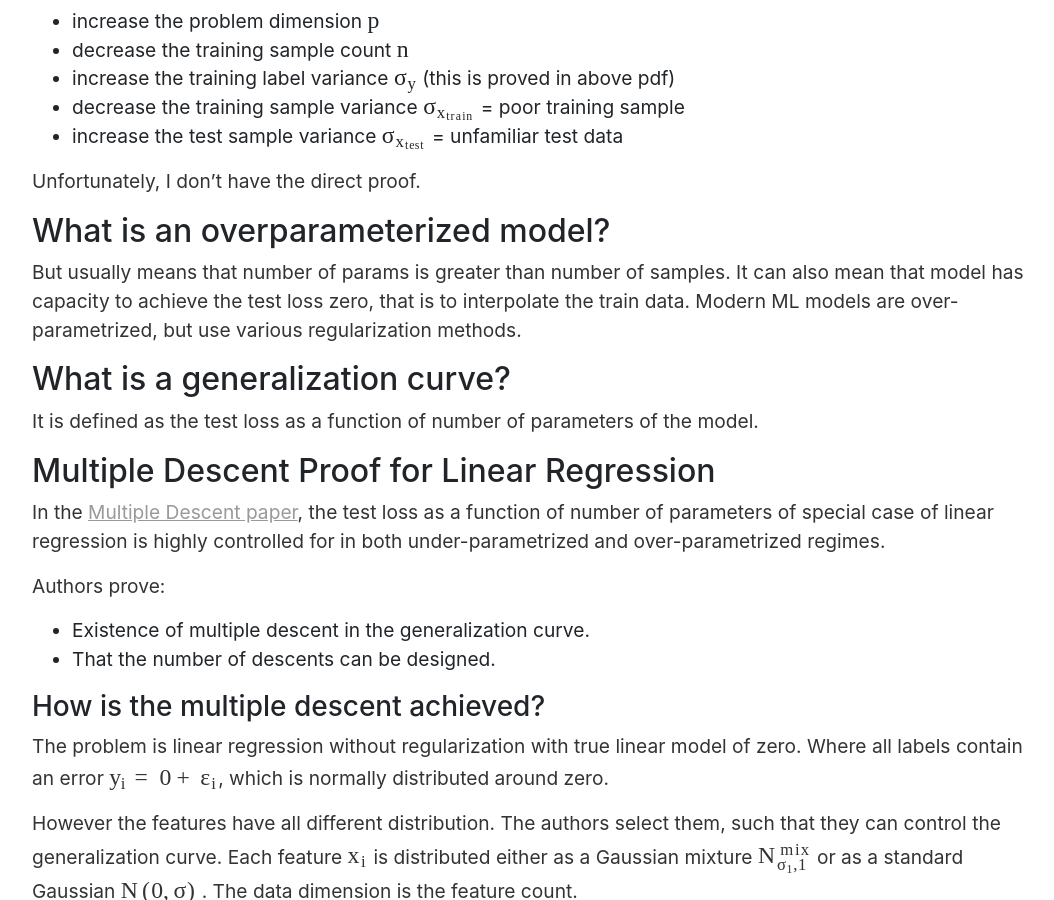
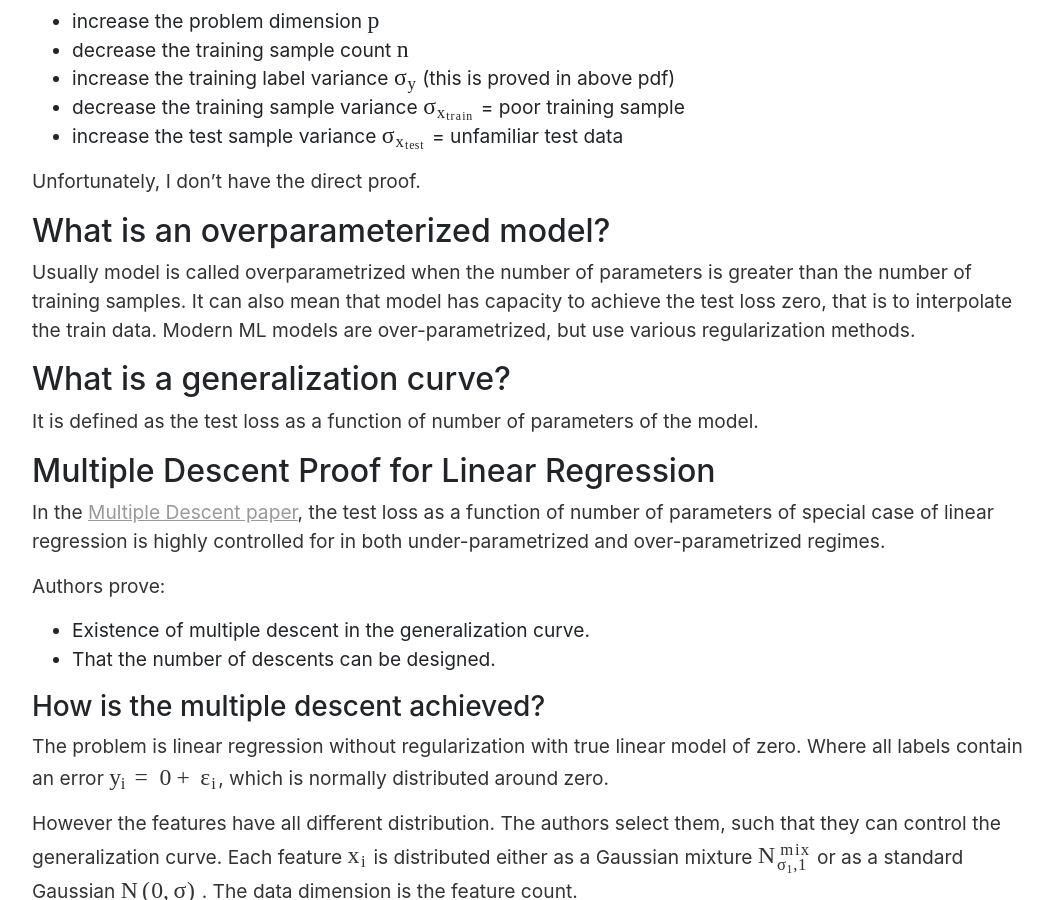
Before and after one commit to vackosar/vackosar.github.io, a Jekyll site: the page built from _posts/2020-09-15-double-descent-contrary-to-bias-variance-trade-off.md, in a window 1280 px wide and 900 px high, scrolled down 2972 px. Shown: the whole window, without its empty margins (111-1165 px from the left). Built offline with Jekyll 4.4.1, drawn with Linux system fonts in a browser that asks for light colours; nearby versions of some CDN libraries; some web fonts are replaced; library files that are not in the unit come from our copies; comment, search, counter and statistics services are not loaded.

Commit message:
double descent description

```diff
--- a/_posts/2020-09-15-double-descent-contrary-to-bias-variance-trade-off.md
+++ b/_posts/2020-09-15-double-descent-contrary-to-bias-variance-trade-off.md
@@ -118,7 +118,7 @@ Unfortunately, I don't have the direct proof.
 
 ## What is an overparameterized model?
 
-But usually means that number of params is greater than number of samples.
+Usually model is called overparametrized when the number of parameters is greater than the number of training samples.
 It can also mean that model has capacity to achieve the test loss zero, that is to interpolate the train data.
 Modern ML models are over-parametrized, but use various regularization methods.
 
```
